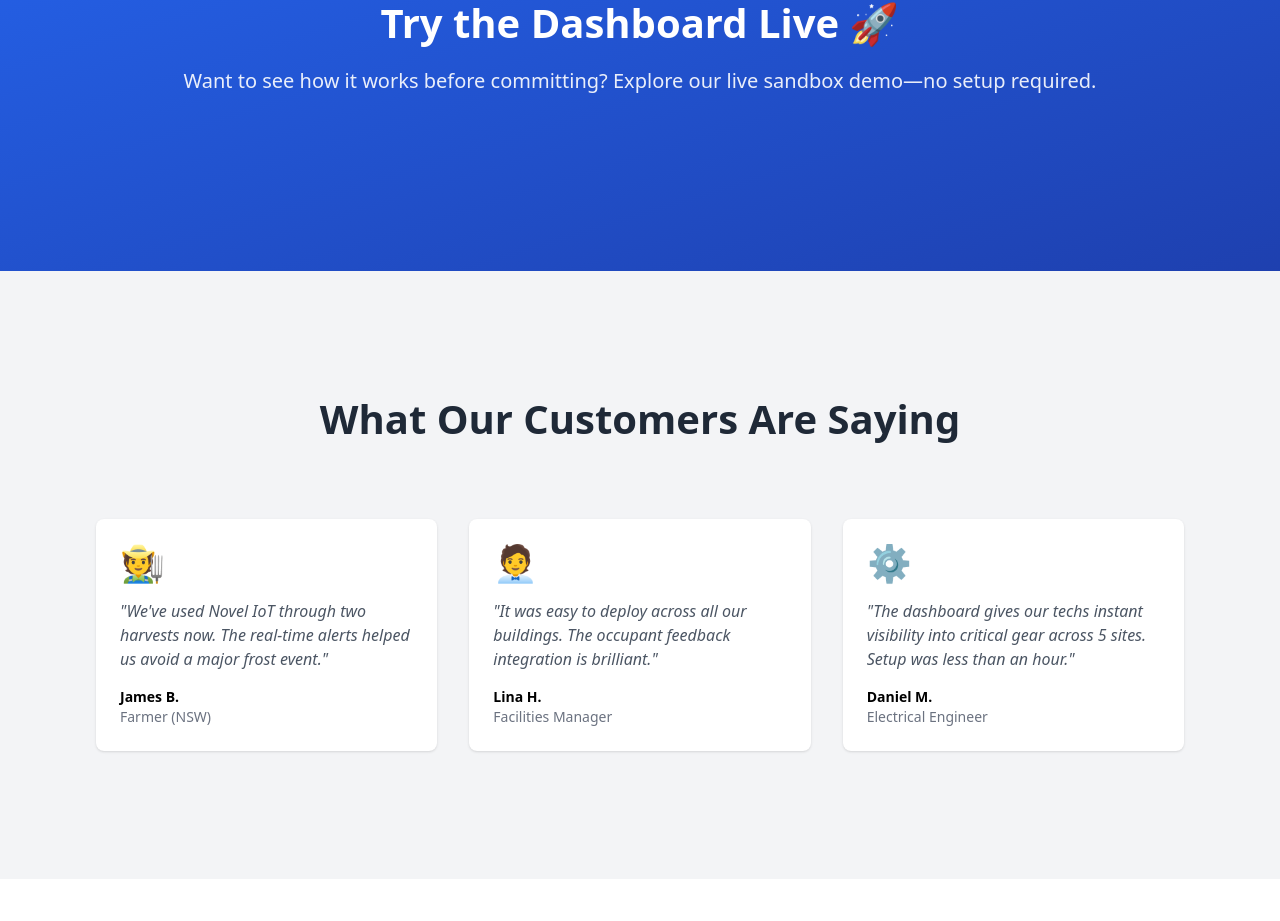
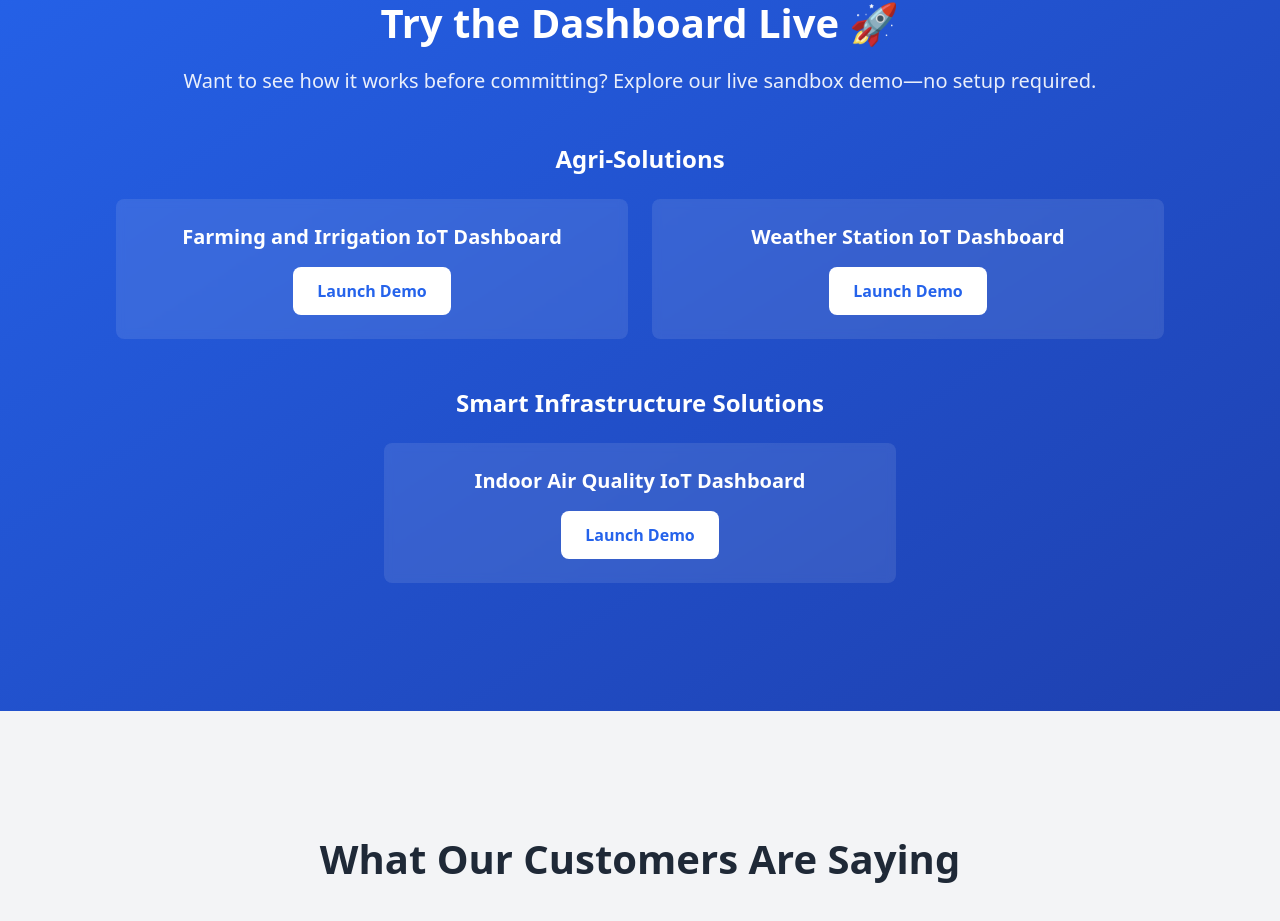
Before and after one commit to NovelAquatech/noveaq-website, a Next.js app: page /iot in a window 1280 px wide. Shown: the part 4821-5742 px from the top of the page. Built offline with nearby package versions, Linux system fonts and the light colour scheme.

Commit message:
Updated demo card design style

```diff
--- a/src/app/iot/page.tsx
+++ b/src/app/iot/page.tsx
@@ -138,11 +138,7 @@ const FunctionsSection = ({
             (feature: FeaturesItem, index: number) => (
               <div key={index} className="flex flex-col items-center">
                 {feature.image && (
-                  <div
-
-                    className="flex justify-center rounded-xl py-2 w-[320px] bg-blue-100"
-
-                  >
+                  <div className="flex justify-center rounded-xl py-2 w-[320px] bg-blue-100">
                     <img
                       src={feature.image}
                       alt={feature.imageAlt || feature.title}
@@ -352,11 +348,17 @@ const LiveDemoSection = ({
         <p className="text-lg md:text-xl mb-12 opacity-90">
           {liveDemoSection.subtitle}
         </p>
-        <div className="grid grid-cols-1 md:grid-cols-3 gap-6">
-          {liveDemoSection.demos?.map((demo: DemosItem, index: number) => (
+
+        <div className="space-y-12">
+          {/* Agri-Solutions */}
+          <div>
+            <h2 className="text-2xl font-bold mb-6">Agri-Solutions</h2>
+            <div className="flex flex-wrap justify-center gap-6">
+              {liveDemoSection["agri-solutions"]?.map(
+                (demo: DemosItem, index: number) => (
                   <div
                     key={index}
-              className="bg-white bg-opacity-10 p-6 rounded-lg backdrop-blur-sm"
+                    className="bg-white bg-opacity-10 p-6 rounded-lg backdrop-blur-sm w-full max-w-lg"
                   >
                     <h3 className="text-xl font-semibold mb-4">{demo.title}</h3>
                     <Link
@@ -366,7 +368,35 @@ const LiveDemoSection = ({
                       Launch Demo
                     </Link>
                   </div>
-          ))}
+                )
+              )}
+            </div>
+          </div>
+
+          {/* Smart Infrastructure Solutions */}
+          <div>
+            <h2 className="text-2xl font-bold mb-6">
+              Smart Infrastructure Solutions
+            </h2>
+            <div className="flex flex-wrap justify-center gap-6">
+              {liveDemoSection["smart-infra-solutions"]?.map(
+                (demo: DemosItem, index: number) => (
+                  <div
+                    key={index}
+                    className="bg-white bg-opacity-10 p-6 rounded-lg backdrop-blur-sm w-full max-w-lg"
+                  >
+                    <h3 className="text-xl font-semibold mb-4">{demo.title}</h3>
+                    <Link
+                      href={demo.link}
+                      className="inline-block bg-white text-blue-600 px-6 py-3 rounded-lg font-semibold hover:bg-gray-100 transition-colors"
+                    >
+                      Launch Demo
+                    </Link>
+                  </div>
+                )
+              )}
+            </div>
+          </div>
         </div>
       </div>
     </section>
```
Lines whose indentation alone changed are shown as unchanged.
